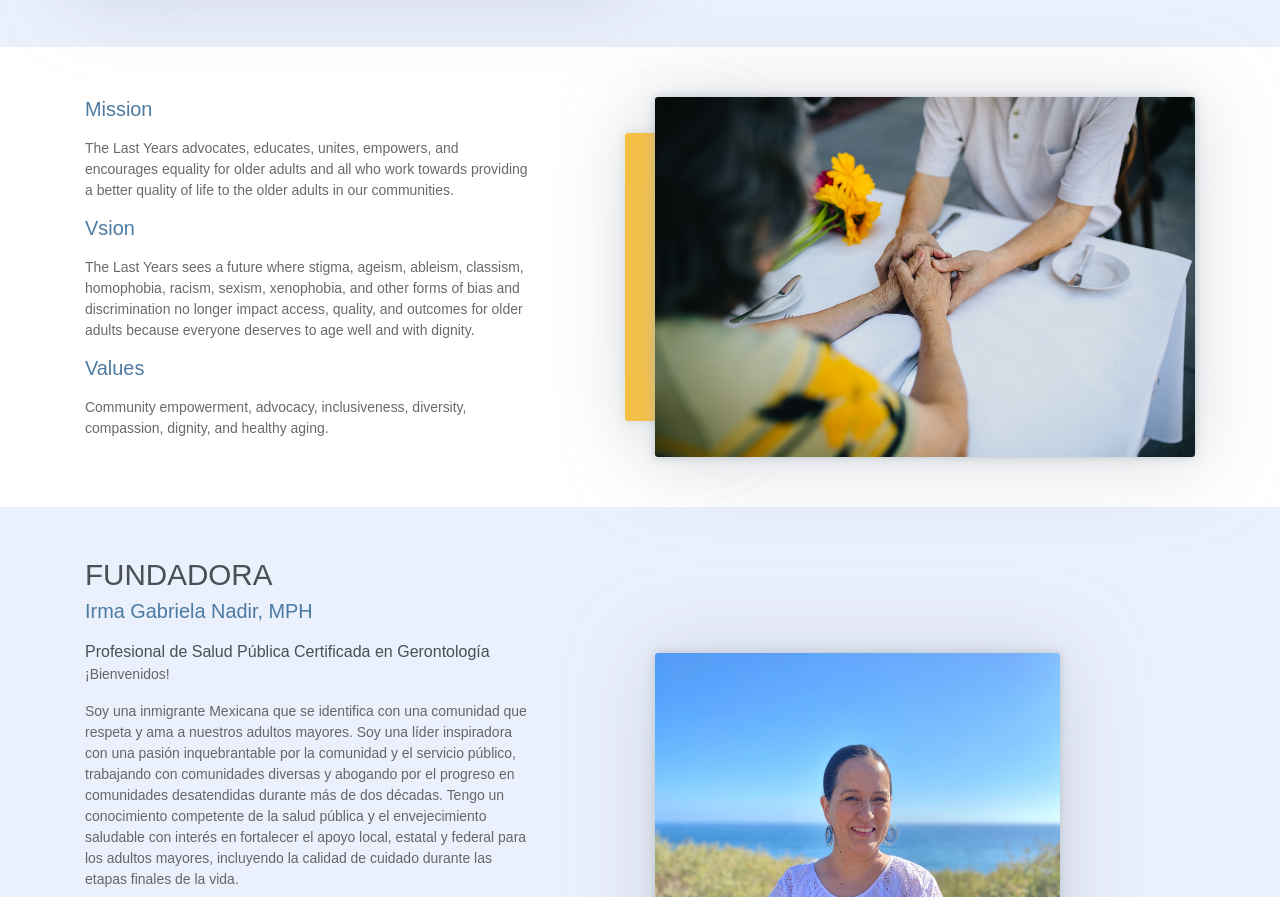
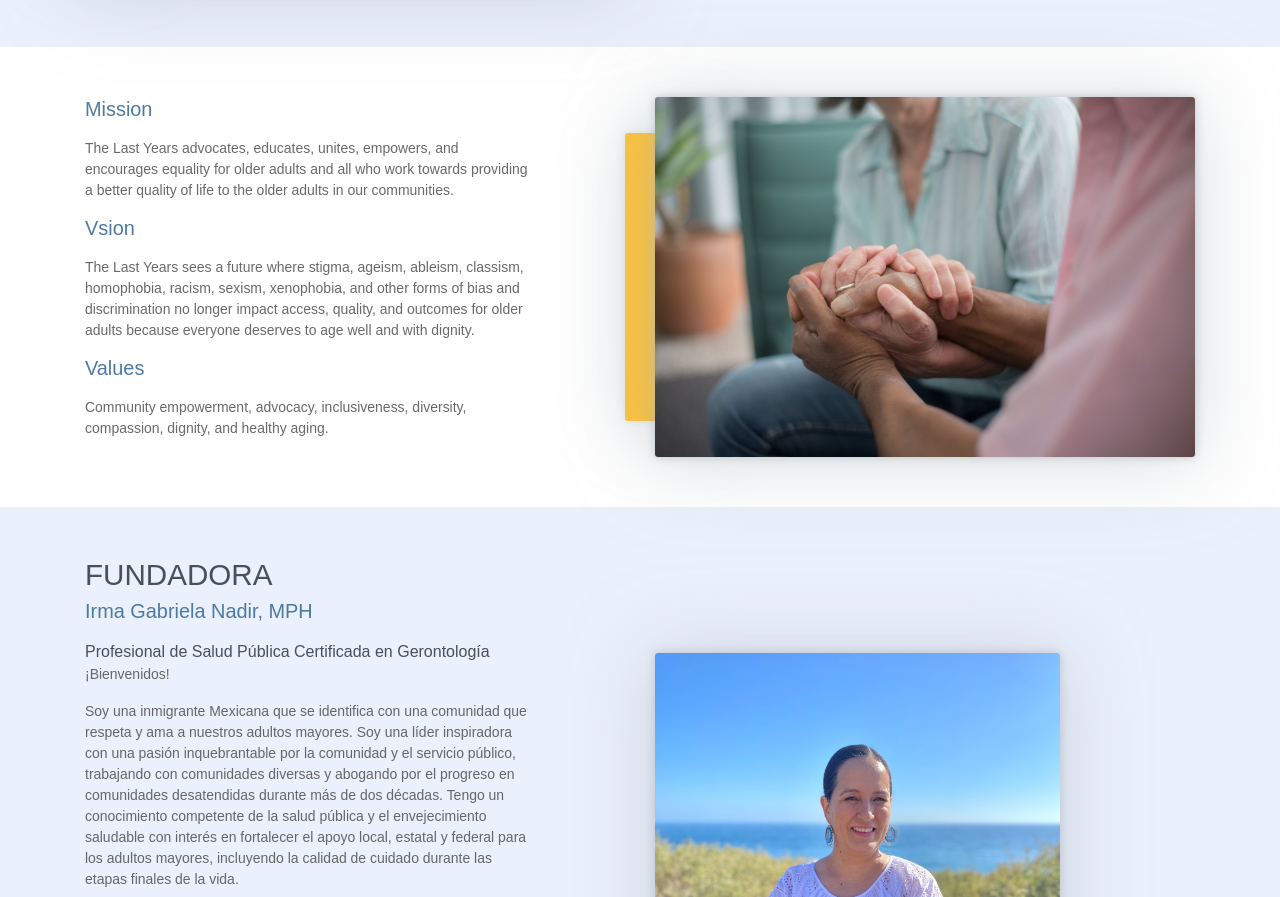
Before and after one commit to Extrasy/LosUltimos, a website: page docs/index.html in a window 1280 px wide. Shown: the part 1902-2799 px from the top of the page. Drawn offline with Linux system fonts and the light colour scheme.

Commit message:
picture about us

```diff
--- a/docs/index.html
+++ b/docs/index.html
@@ -209,7 +209,7 @@
             <div class="col-md-6">
                 <div class="img-wrapper">
                     <div class="after"></div>
-                    <img src="assets/imgs/img-2.jpg" class="w-100" alt="About Us">
+                    <img src="assets/imgs/img-3.jpg" class="w-100" alt="About Us">
                 </div>
             </div>
         </div>
```
Also changed, not shown: docs/assets/imgs/img-3.jpg (added).
